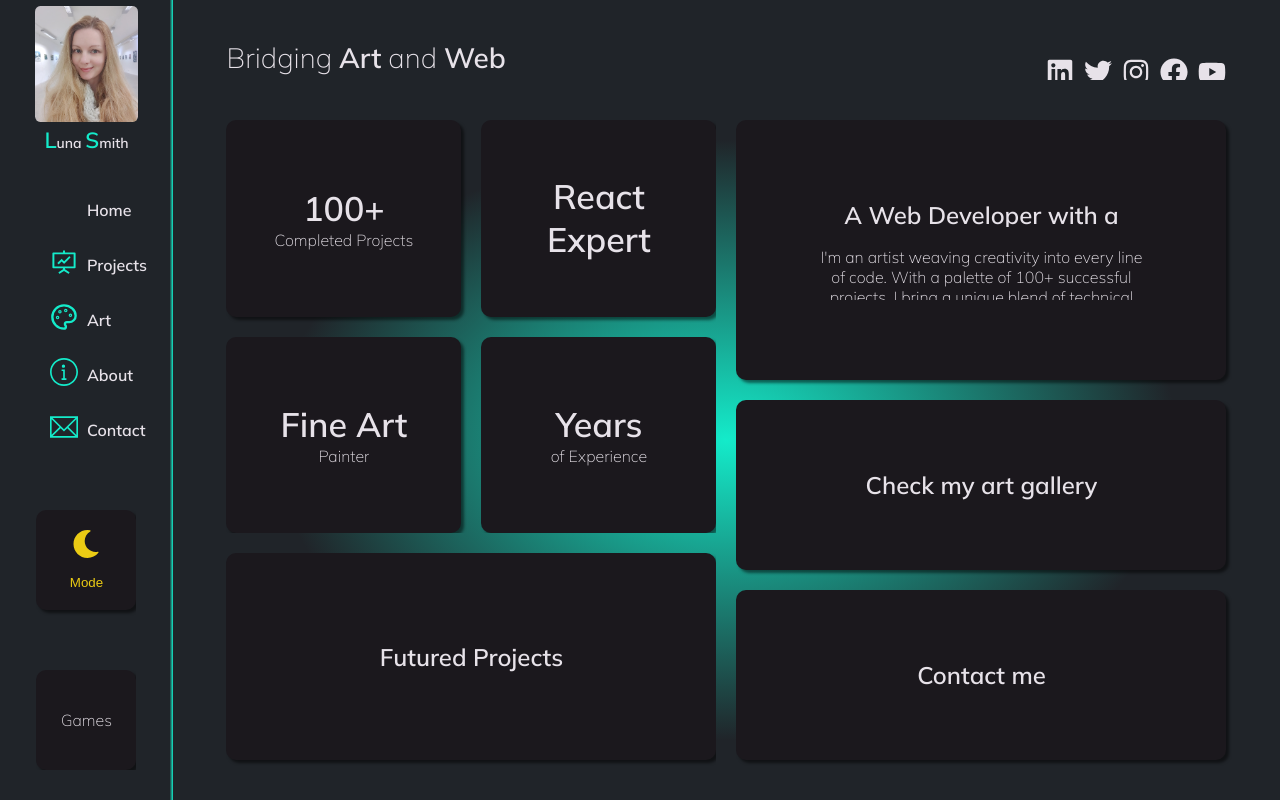
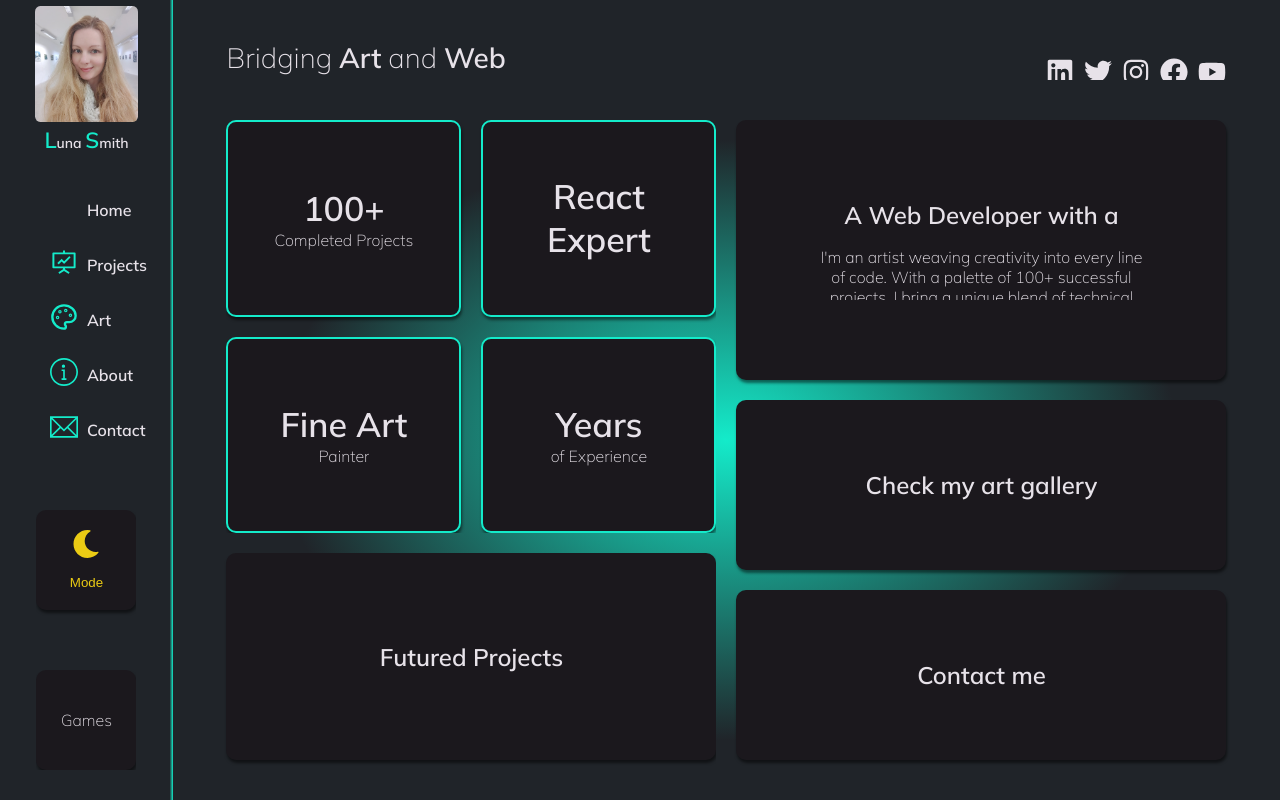
Before and after one commit to Lu-Smith/new_react_portfolio_sass, a React (Create React App) app: page / in a window 1280 px wide. Built offline with nearby package versions, Linux system fonts and the light colour scheme; some icons are missing.

Commit message:
Updated FuturedComponents

```diff
--- a/src/styles/_variables.scss
+++ b/src/styles/_variables.scss
@@ -45,7 +45,8 @@ $primary-border: 5px solid $secondary-color;
 $button-border: 1px solid $secondary-color;
 $form-border: 1px solid $primary-color;
 $image-border: 10px solid $standard-background;
+$futured-border: 2px solid $focus-color;
 
 //shadows
-$primary-shadow: 3px 3px 3px rgba(0, 0, 0, 0.5);
+$primary-shadow: 1px 3px 3px rgba(0, 0, 0, 0.5);
 $image-shadow: 1px 1px 1px rgba(0, 0, 0, 0.5);
--- a/src/styles/futuredContainer.scss
+++ b/src/styles/futuredContainer.scss
@@ -38,6 +38,7 @@
         text-align: center;
         box-shadow: $primary-shadow;
         transition: 200ms all ease-in-out;
+        border: $futured-border;
 
         @include mobile {
             border-radius: 5px;
```
